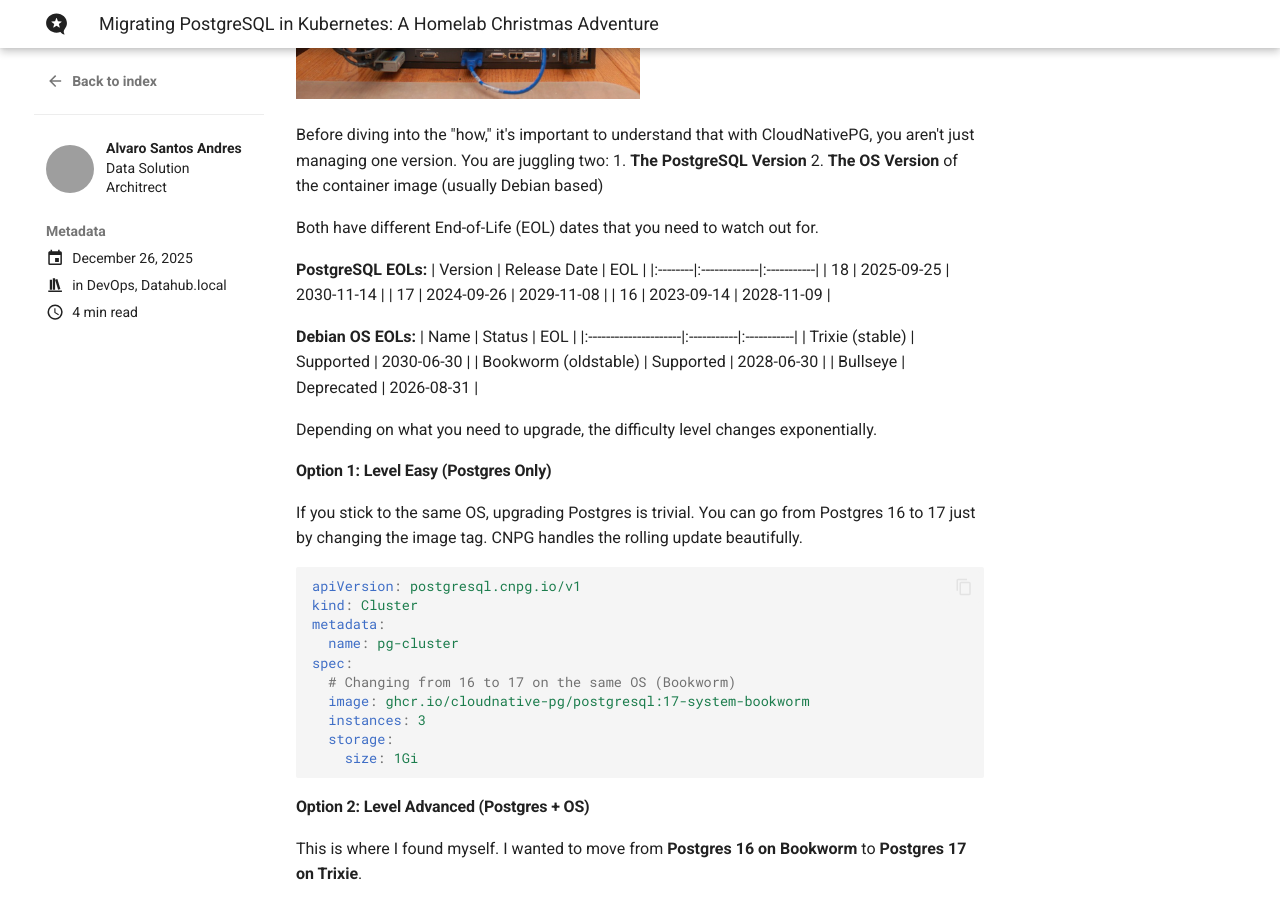
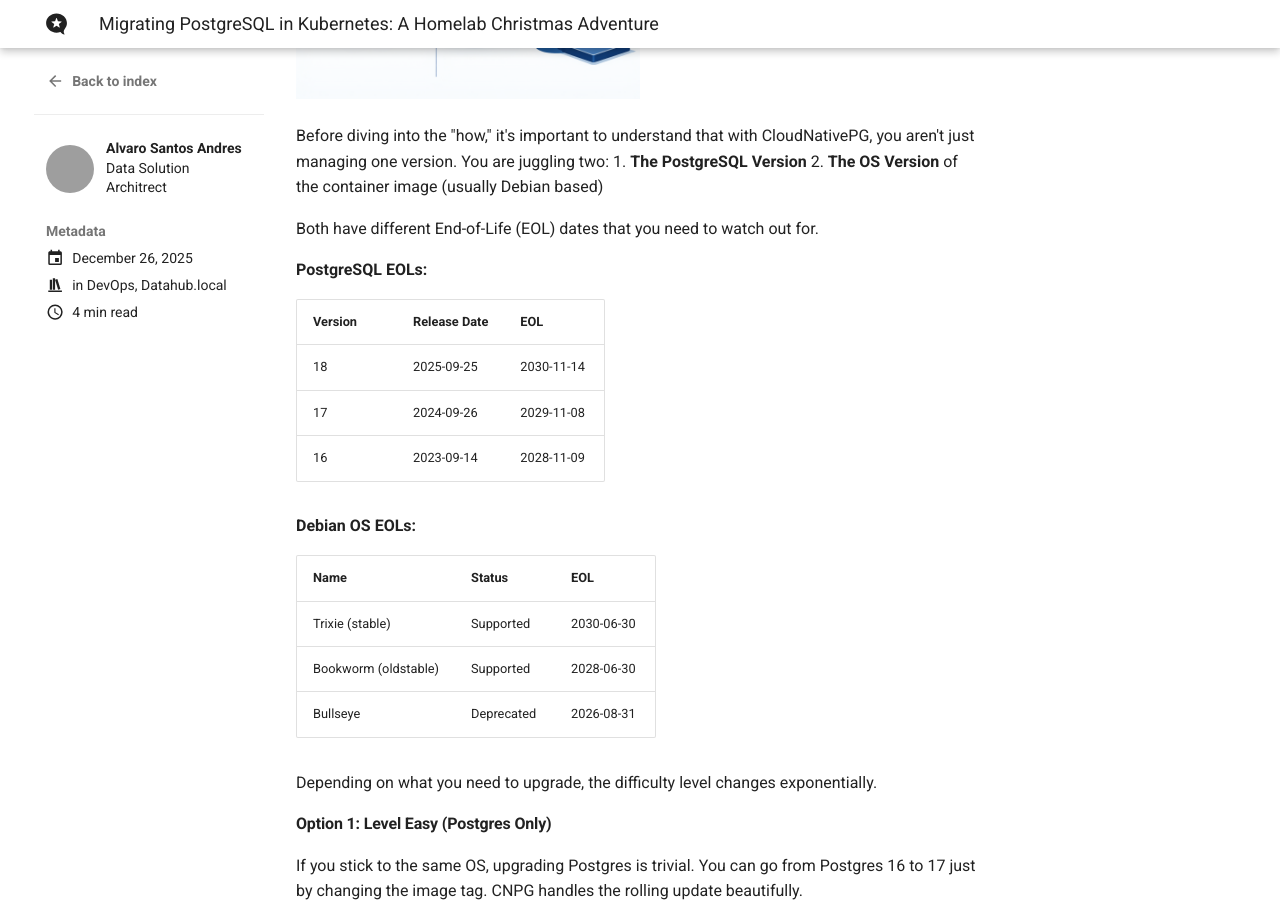
Before and after one commit to alvsanand/alvsanand, an MkDocs documentation site: the page built from docs/blog/posts/202512-migrating-postgresql-in-kubernetes.md, in a window 1280 px wide and 900 px high, scrolled down 812 px. Built offline with MkDocs 1.6.1 and Material for MkDocs 9.7.7, drawn with Linux system fonts in a browser that asks for light colours; grey boxes are pictures that could not be loaded.

Commit message:
feat: add migrating-postgresql-in-kubernetes (2)

```diff
--- a/docs/blog/posts/202512-migrating-postgresql-in-kubernetes.md
+++ b/docs/blog/posts/202512-migrating-postgresql-in-kubernetes.md
@@ -17,7 +17,7 @@
 
 ### The Challenge: It's Not Just One Version
 
-![CNPG Upgrade Infographic](/img/homelab.jpg){ width="50%" }
+![CNPG Upgrade Infographic](/img/cnpg-upgrade-info.png){ width="50%" }
 
 Before diving into the "how," it's important to understand that with CloudNativePG, you aren't just managing one version. You are juggling two:
 1.  **The PostgreSQL Version**
@@ -26,15 +26,17 @@
 Both have different End-of-Life (EOL) dates that you need to watch out for.
 
 **PostgreSQL EOLs:**
+
 | Version | Release Date | EOL        |
-|:--------|:-------------|:-----------|
+|---------|--------------|------------|
 | 18      | 2025-09-25   | 2030-11-14 |
 | 17      | 2024-09-26   | 2029-11-08 |
 | 16      | 2023-09-14   | 2028-11-09 |
 
 **Debian OS EOLs:**
+
 | Name                 | Status     | EOL        |
-|:---------------------|:-----------|:-----------|
+|----------------------|------------|------------|
 | Trixie (stable)      | Supported  | 2030-06-30 |
 | Bookworm (oldstable) | Supported  | 2028-06-30 |
 | Bullseye             | Deprecated | 2026-08-31 |
```
Also changed, not shown: docs/img/cnpg-upgrade-info.png.
